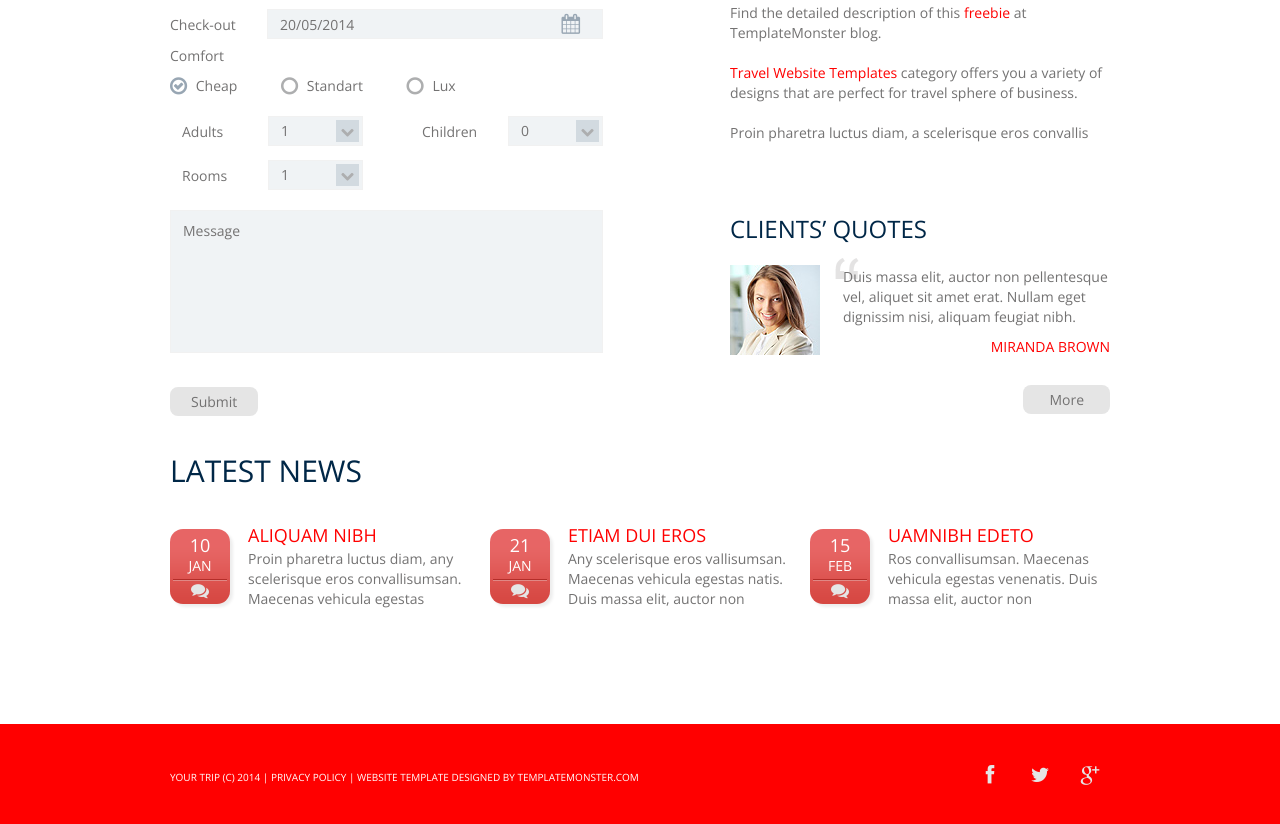
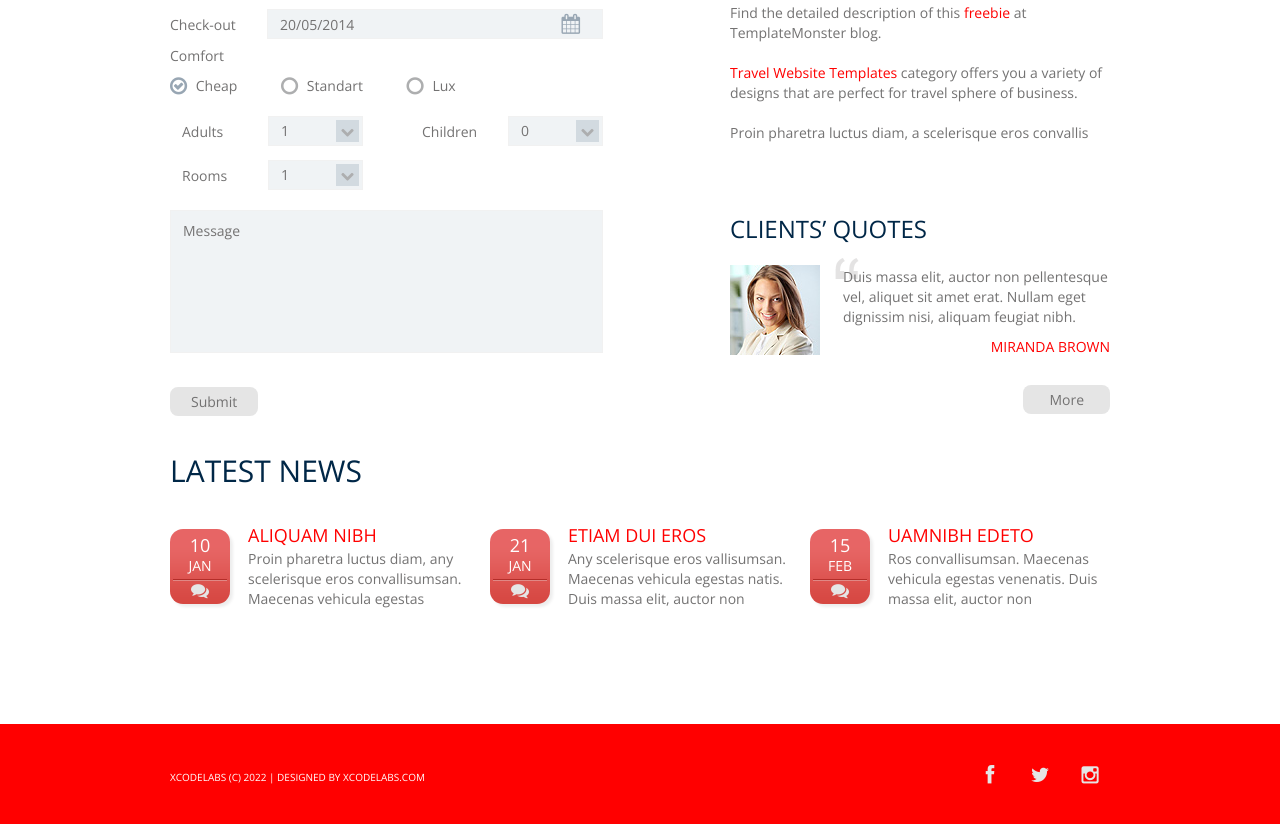
Before and after one commit to Im-your-hari/explore-holidays, a plain HTML site: page index.html in a window 1280 px wide. Shown: the part 1247-2071 px from the top of the page. Drawn offline with nearby package versions, Linux system fonts and the light colour scheme.

Commit message:
Lil changes

```diff
--- a/index.html
+++ b/index.html
@@ -293,10 +293,10 @@
 					<div class="socials">
 						<a href="#" class="fa fa-facebook"></a>
 						<a href="#" class="fa fa-twitter"></a>
-						<a href="#" class="fa fa-google-plus"></a>
+						<a href="#" class="fa fa-instagram"></a>
 					</div>
 					<div class="copy">
-						Your Trip (c) 2014 | <a href="#">Privacy Policy</a> | Website Template Designed by <a href="http://www.templatemonster.com/" rel="nofollow">TemplateMonster.com</a>
+						xcodelabs (c) 2022 | Designed by <a href="http://www.xcodelabs.com/" rel="nofollow">xcodelabs.com</a>
 					</div>
 				</div>
 			</div>
```
